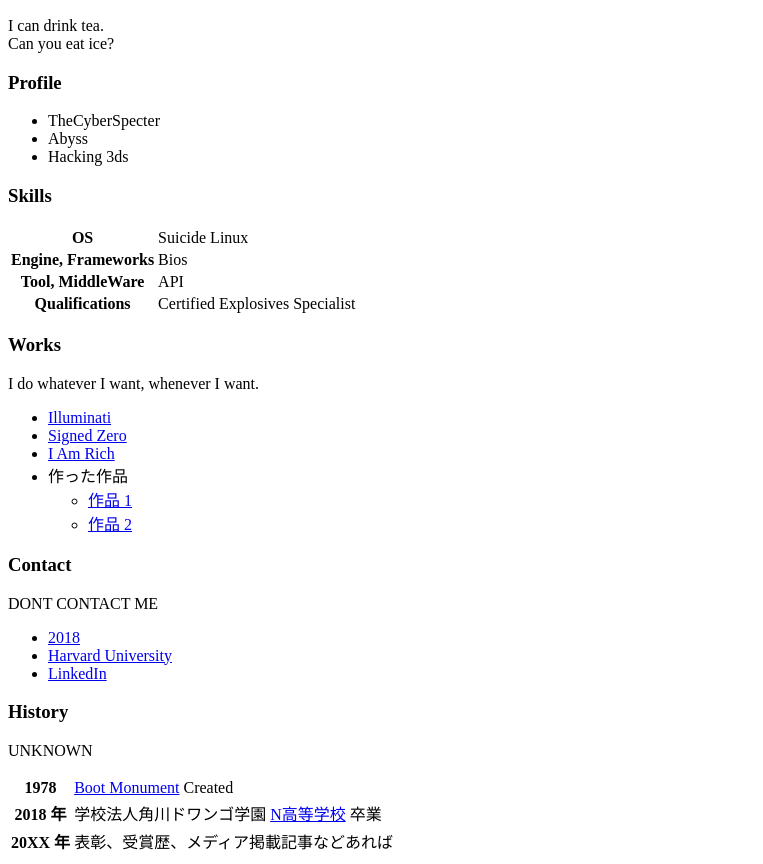
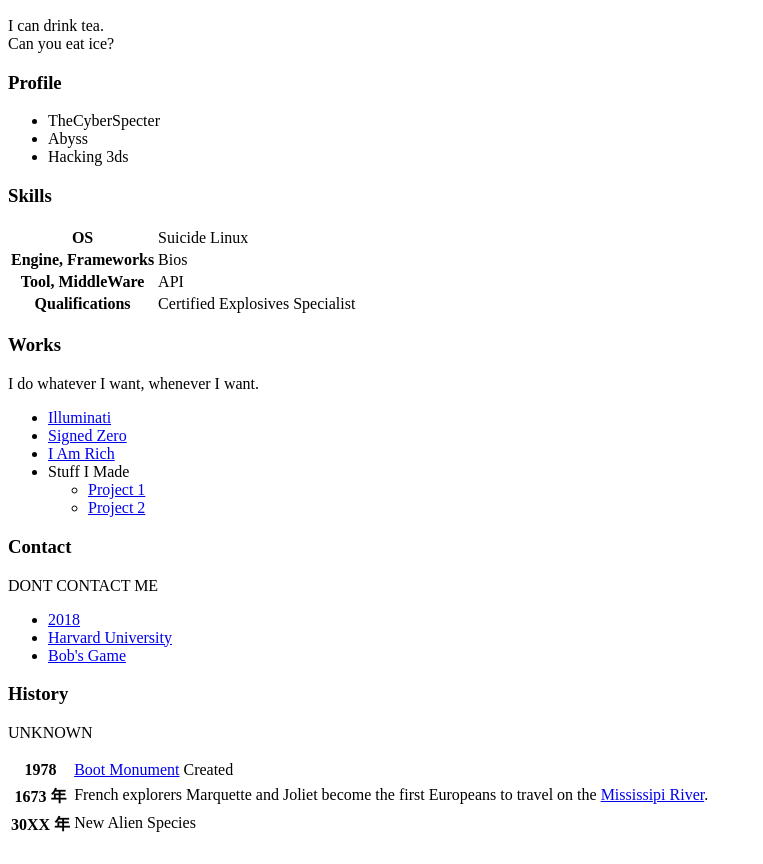
Before and after one commit to TheCyberSpecter/thecyberspecter.github.io, a plain HTML site: page index.html in a window 1280 px wide. Shown: the part 110-974 px from the top of the page, without its empty margins (0-763 px from the left). Drawn offline with Linux system fonts and the light colour scheme.

Commit message:
Update index.html

```diff
--- a/index.html
+++ b/index.html
@@ -49,10 +49,10 @@
       <li><a href="https://en.wikipedia.org/wiki/Signed_zero">Signed Zero</a></li>
       <li><a href="https://en.wikipedia.org/wiki/I_Am_Rich">I Am Rich</a></li>
       <li>
-        作った作品
+        Stuff I Made
         <ul>
-          <li><a href="https://example.com/">作品 1</a></li>
-          <li><a href="https://example.com/">作品 2</a></li>
+          <li><a href="https://en.wikipedia.org/wiki/Bamboo_torture">Project 1</a></li>
+          <li><a href="https://en.wikipedia.org/wiki/The_Game_(mind_game)">Project 2</a></li>
         </ul>
       </li>
     </ul>
@@ -62,7 +62,7 @@
     <ul>
       <li><a href="https://en.wikipedia.org/wiki/2018">2018</a></li>
       <li><a href="https://en.wikipedia.org/wiki/Harvard_University">Harvard University</a></li>
-      <li><a href="https://www.linkedin.com/">LinkedIn</a></li>
+      <li><a href="https://en.wikipedia.org/wiki/Bob%27s_Game">Bob's Game</a></li>
     </ul>
 
     <h3>History</h3>
@@ -73,12 +73,12 @@
         <td><a href="https://en.wikipedia.org/wiki/Boot_Monument">Boot Monument</a> Created</td>
       </tr>
       <tr>
-        <th>2018 年</th>
-        <td>学校法人角川ドワンゴ学園 <a href="https://nnn.ed.jp/">N高等学校</a> 卒業</td>
+        <th>1673 年</th>
+        <td>French explorers Marquette and Joliet become the first Europeans to travel on the <a href="https://en.wikipedia.org/wiki/Mississippi_River">Mississipi River</a>.</td>
       </tr>
       <tr>
-        <th>20XX 年</th>
-        <td>表彰、受賞歴、メディア掲載記事などあれば</td>
+        <th>30XX 年</th>
+        <td>New Alien Species</td>
       </tr>
     </table>
   </body>
```
